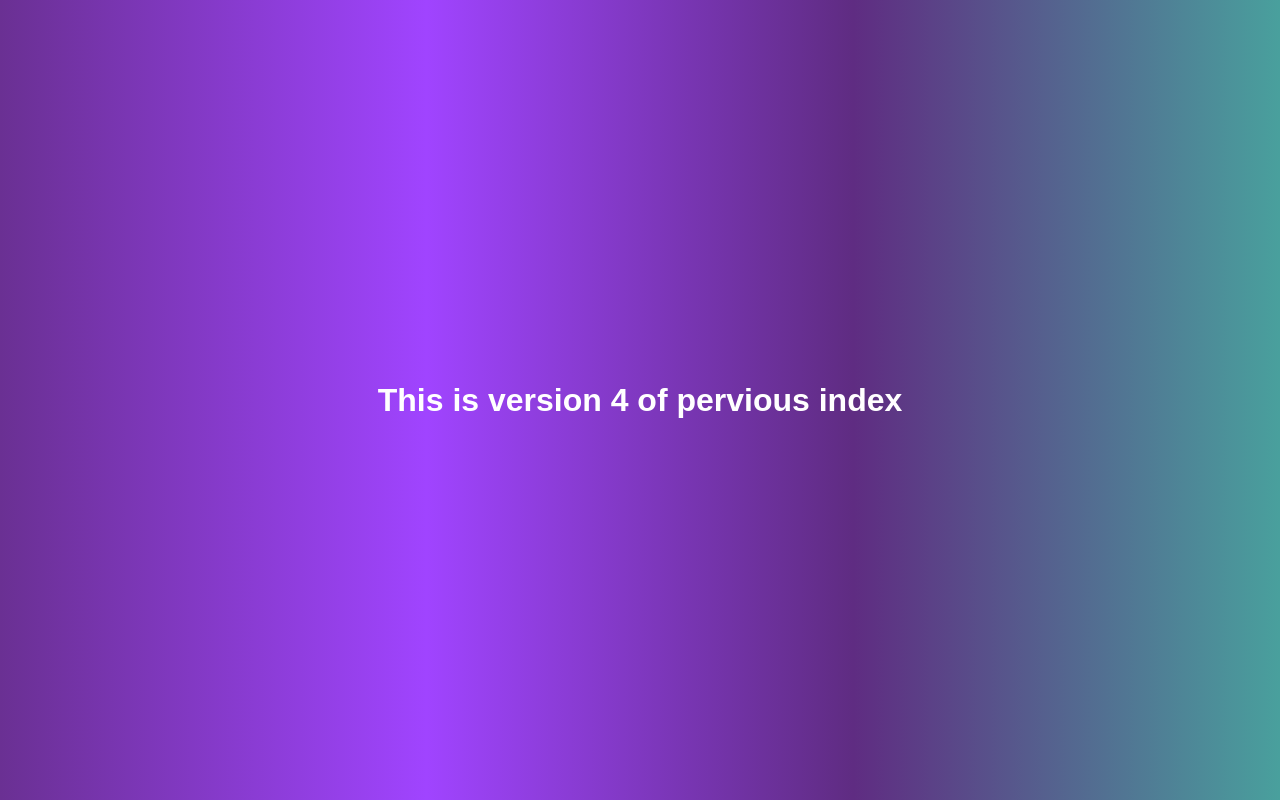
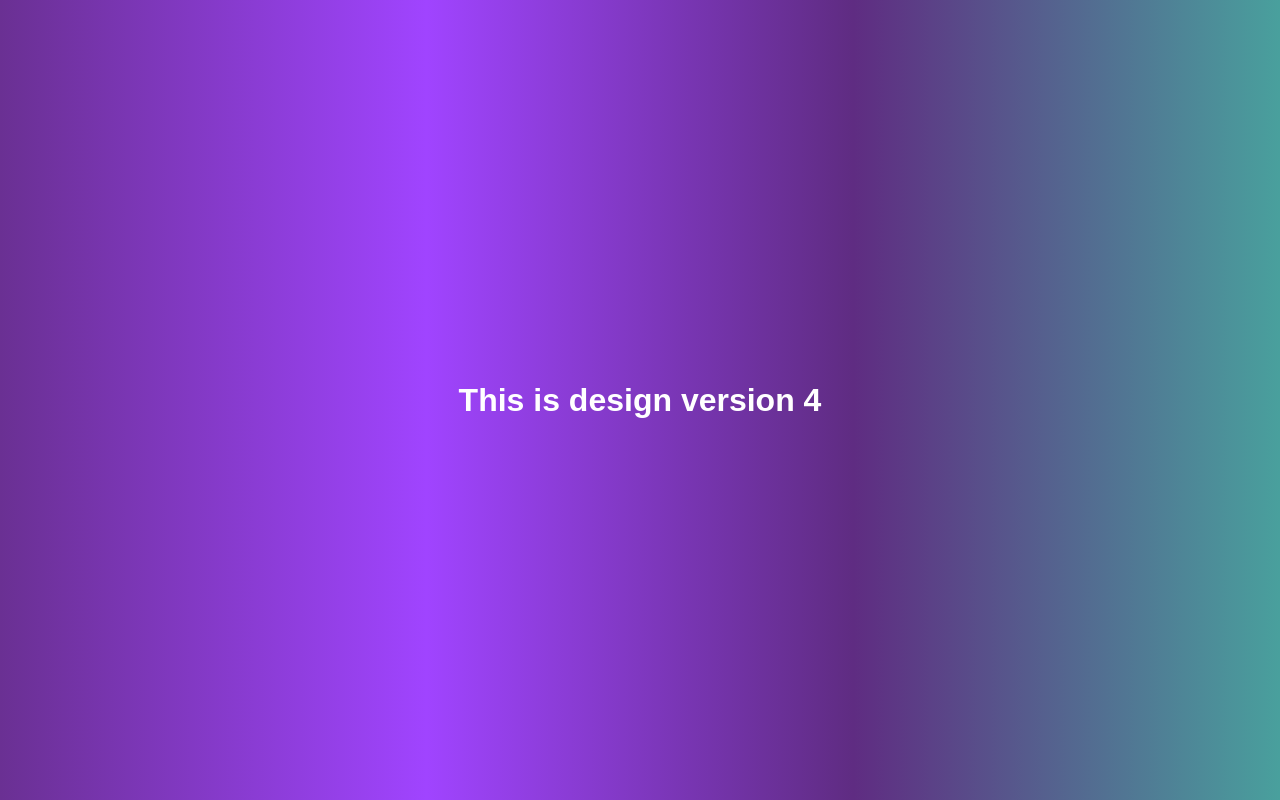
Before and after one commit to Suman-x-01/firstRepo, a plain HTML site: page index.html in a window 1280 px wide. Drawn offline with Linux system fonts and the light colour scheme.

Commit message:
This is pushed by another branch 'design'

```diff
--- a/index.html
+++ b/index.html
@@ -9,7 +9,7 @@
 </head>
 
 <body>
-    <h1>This is version 4 of pervious index</h1>
+    <h1>This is design version 4</h1>
 </body>
 
 </html>
```
